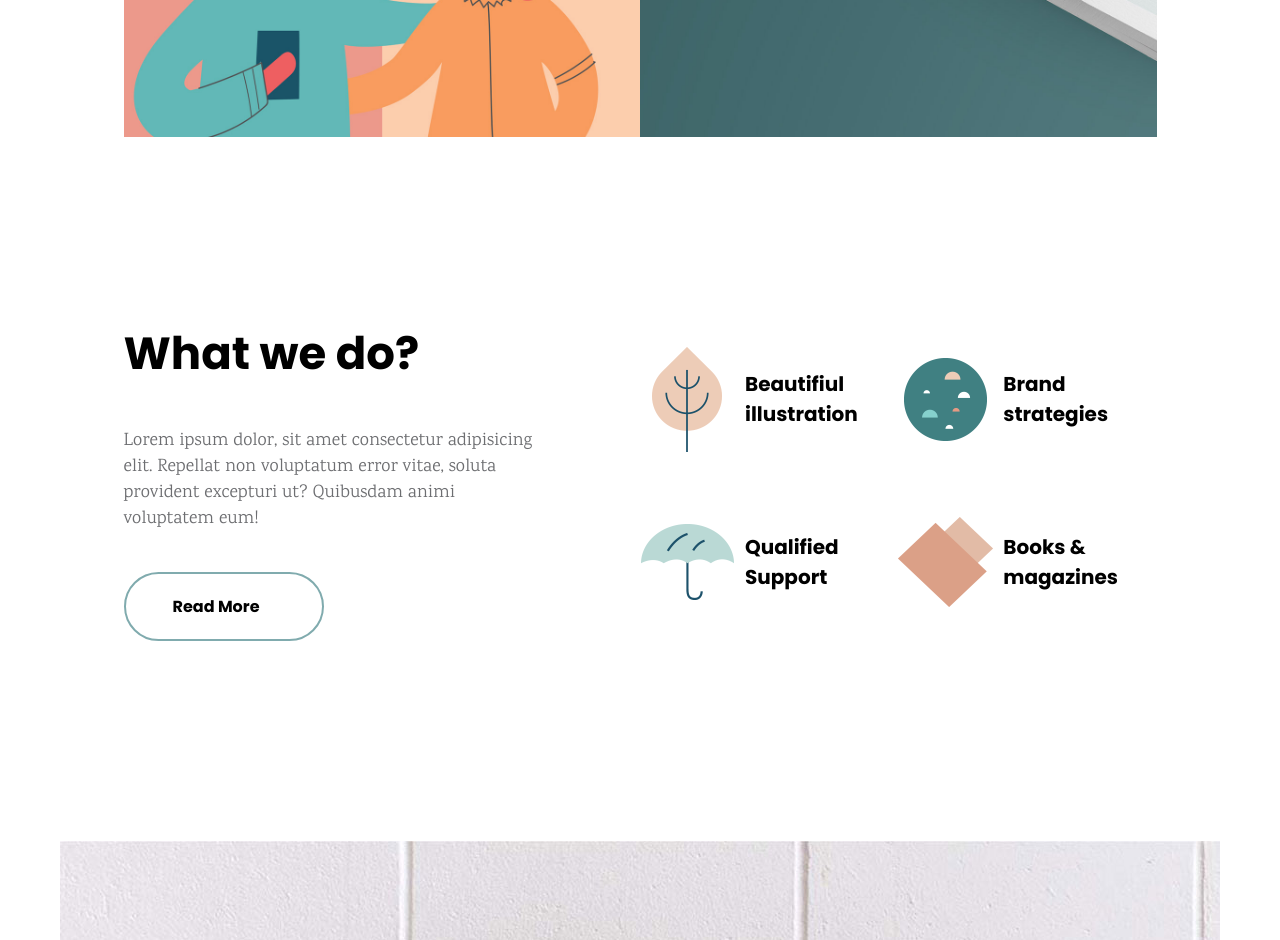
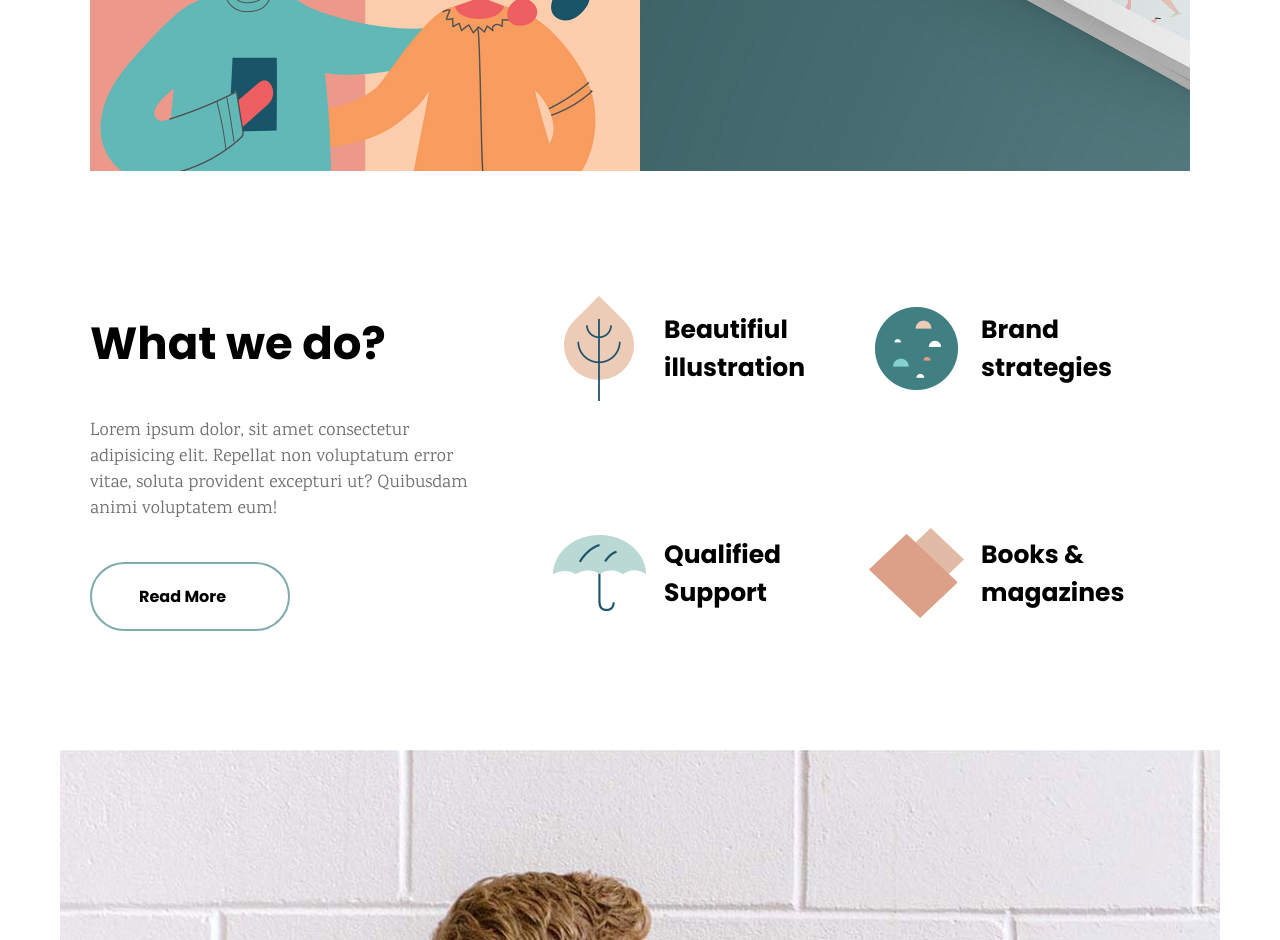
Before and after one commit to filippogarota96/proj-html-vuejs, a website: page index.html in a window 1280 px wide. Shown: the part 1860-2800 px from the top of the page. Drawn offline with nearby package versions, Linux system fonts and the light colour scheme.

Commit message:
Corretti box della sezione we-do

```diff
--- a/index.html
+++ b/index.html
@@ -150,9 +150,23 @@
           </div>
         </div>
       </section>
+      <!-- sezione del video -->
       <section id="video">
         <div class="cnt-big">
           <img src="img/main-home-video-button-img-01.png" alt="">
+        </div>
+      </section>
+      <!-- sezione delle cards -->
+      <section id="cards">
+        <div class="cnt-small">
+          <div class="card">
+            <h3>Basic</h3>
+            <div class="prize--item">99$</div>
+            <ul>
+              <li class="main--text">5 Design concepts</li>
+
+            </ul>
+          </div>
         </div>
       </section>
     </main>
--- a/src/Partials/_common.scss
+++ b/src/Partials/_common.scss
@@ -34,7 +34,7 @@ h2 {
 }
 h3 {
   color: $titleColor;
-  font-size: 20px;
+  font-size: 25px;
 }
 .cnt-small {
   max-width: $cntSmall;
--- a/src/Partials/_variables.scss
+++ b/src/Partials/_variables.scss
@@ -8,7 +8,7 @@ $btnHoverColor:#ffff;
 
 
 $marginViewport: 40px;
-$cntSmall: 1033px;
+$cntSmall: 1100px;
 
 //fonts
 $fontFamilyMain: 'Poppins', sans-serif;
--- a/src/app.scss
+++ b/src/app.scss
@@ -58,32 +58,52 @@
   position: relative;
 }
 
+
+#we-do {
+  height: 630px;
+  padding-top: 100px;
+}
 .box-text {
-  margin: 200px 0;
-  width: 40%;
+  width: 35%;
   & p {
     padding: 40px 0;
   }
 }
 
 .cnt-sevices {
-  width: 50%;
+  width: 60%;
+  height: 500px;
   display: flex;
   flex-wrap: wrap;
-  margin-left: 10%;
+  margin-left: 5%;
+  background: white;
+  padding-top: 50px;
 }
 
 .box__service {
   display: flex;
-  width: 50%;
-  padding: 29px 0;
+  width: 45%;
+  height: 35%;
   align-items: center;
-  padding-right: 1px;
+  justify-content: center;
+  padding-left: 10px;
+  border: none;
+  border: 2px solid transparent;
+  border-radius: 20px;
+  transition: border 0.3s ease;
+    &:hover {
+      border: 2px solid #EFB6A4;
+    }
     & img {
-      margin-right: 10px;
+      margin-right: 17px;
+      margin-left: 10px;
     }
 
 }
+.box__service:nth-child(2n - 1) {
+  margin-right: 20px;
+}
+
 #video {
   margin-bottom: 200px;
   padding: 0 60px;
```
Also changed, not shown: dist/app.css.
